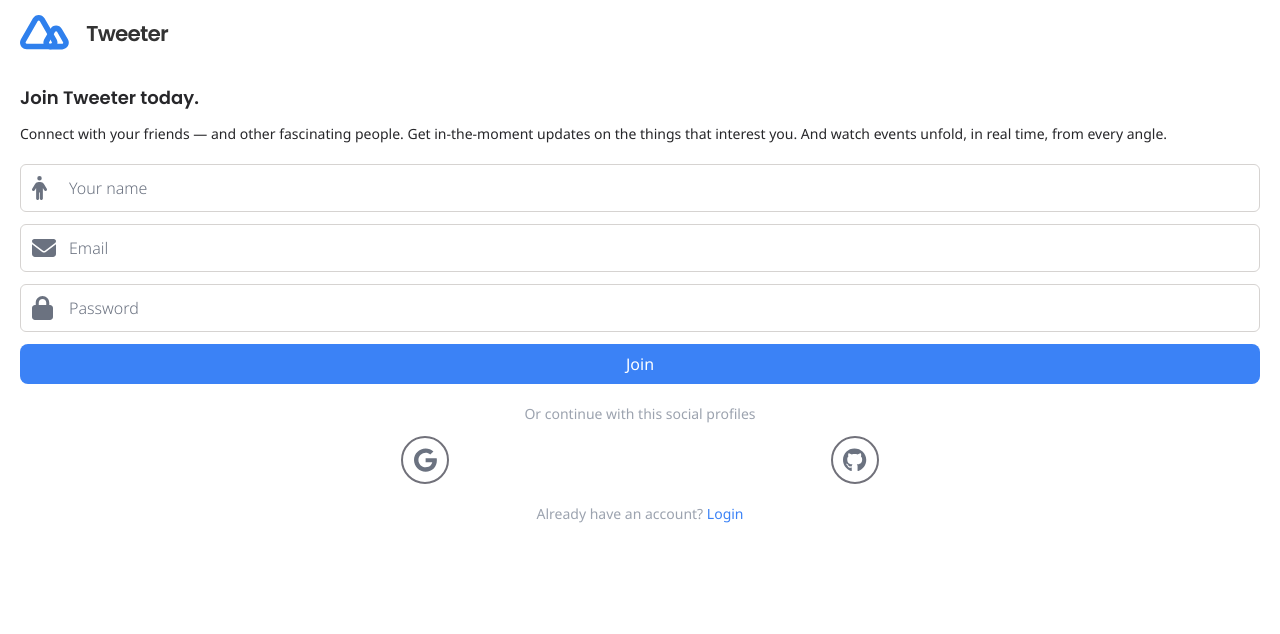
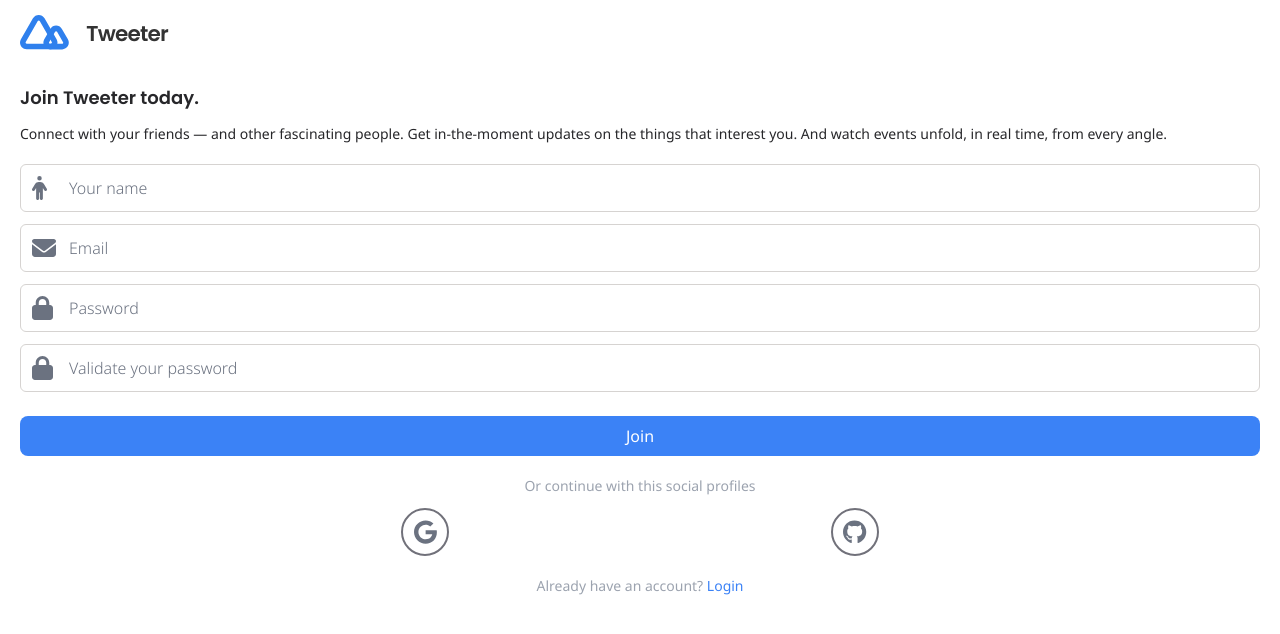
Before and after one commit to sarrietav-dev/tweeter, a Next.js app: page /register in a window 1280 px wide. Shown: the top 634 px of the page. Built offline with nearby package versions, Linux system fonts and the light colour scheme.

Commit message:
Add password confirmation validation to registration form

```diff
--- a/app/(auth)/actions.ts
+++ b/app/(auth)/actions.ts
@@ -32,7 +32,7 @@
   passwordConfirmation: z.string().min(8)
 })
 
-export async function register(formData: FormData) {
+export async function register(prevState: any, formData: FormData) {
   const validatedFields = registerSchema.safeParse({
     email: formData.get("email"),
     name: formData.get("name"),
@@ -47,7 +47,16 @@
     }
   }
 
-  const { email, name, password } = validatedFields.data
+  const { email, name, password, passwordConfirmation } = validatedFields.data
+
+  if (password !== passwordConfirmation) {
+    return {
+      success: false,
+      errors: {
+        passwordConfirmation: ["Password confirmation doesn't match"]
+      }
+    }
+  }
 
   console.log(`Register with email: ${email}, name: ${name} and password: ${password}`)
 }
--- /dev/null
+++ b/app/(auth)/register/form.tsx
@@ -0,0 +1,47 @@
+"use client"
+
+import Button from "@/components/Button"
+import TextFormField from "@/components/FormField"
+import { faPerson, faEnvelope, faLock } from "@fortawesome/free-solid-svg-icons"
+import { useFormState } from "react-dom"
+import { register } from "../actions"
+
+const initialState: Awaited<ReturnType<typeof register>> = {
+  errors: {},
+  success: false
+}
+
+export default function RegisterForm() {
+  const [state, formAction] = useFormState(register, initialState)
+
+  return (
+    <form action={formAction} className='flex flex-col gap-3'>
+      <TextFormField icon={faPerson} label='Your name' type='text' name='name' />
+      <TextFormField icon={faEnvelope} label='Email' type='email' name='email' />
+      <TextFormField icon={faLock} label='Password' type='password' name='password' />
+      <TextFormField icon={faLock} label='Validate your password' type='password' name='password-confirmation' />
+      {
+        !state?.success && (
+          <p>
+            {state?.errors?.name?.map((error) => (
+              <span key={error}>{error}</span>
+            ))}
+
+            {state?.errors?.email?.map((error) => (
+              <span key={error}>{error}</span>
+            ))}
+
+            {state?.errors?.password?.map((error) => (
+              <span key={error}>{error}</span>
+            ))}
+
+            {state?.errors?.passwordConfirmation?.map((error) => (
+              <span key={error}>{error}</span>
+            ))}
+          </p>
+        )
+      }
+      <Button label='Join' type='submit' />
+    </form>
+  )
+}
--- a/app/(auth)/register/page.tsx
+++ b/app/(auth)/register/page.tsx
@@ -1,11 +1,8 @@
-import { FontAwesomeIcon } from '@fortawesome/react-fontawesome'
-import { faEnvelope, faLock, faPerson } from '@fortawesome/free-solid-svg-icons'
 import { faGoogle, faGithub } from '@fortawesome/free-brands-svg-icons'
 import Link from '@/components/Link'
-import Button from '@/components/Button'
-import TextFormField from '@/components/FormField'
 import IconButton from '@/components/IconButton'
 import Text from '@/components/Text'
+import RegisterForm from './form'
 
 export default function RegisterPage() {
   return (
@@ -19,12 +16,7 @@
         </Text>
       </div>
 
-      <form className='flex flex-col gap-3'>
-        <TextFormField icon={faPerson} label='Your name' type='text' name='name' />
-        <TextFormField icon={faEnvelope} label='Email' type='email' name='email' />
-        <TextFormField icon={faLock} label='Password' type='password' name='password' />
-        <Button label='Join' type='submit' />
-      </form>
+      <RegisterForm />
 
       <div className='space-y-3'>
         <Text type='secondary' className='text-center'>Or continue with this social profiles</Text>
```
